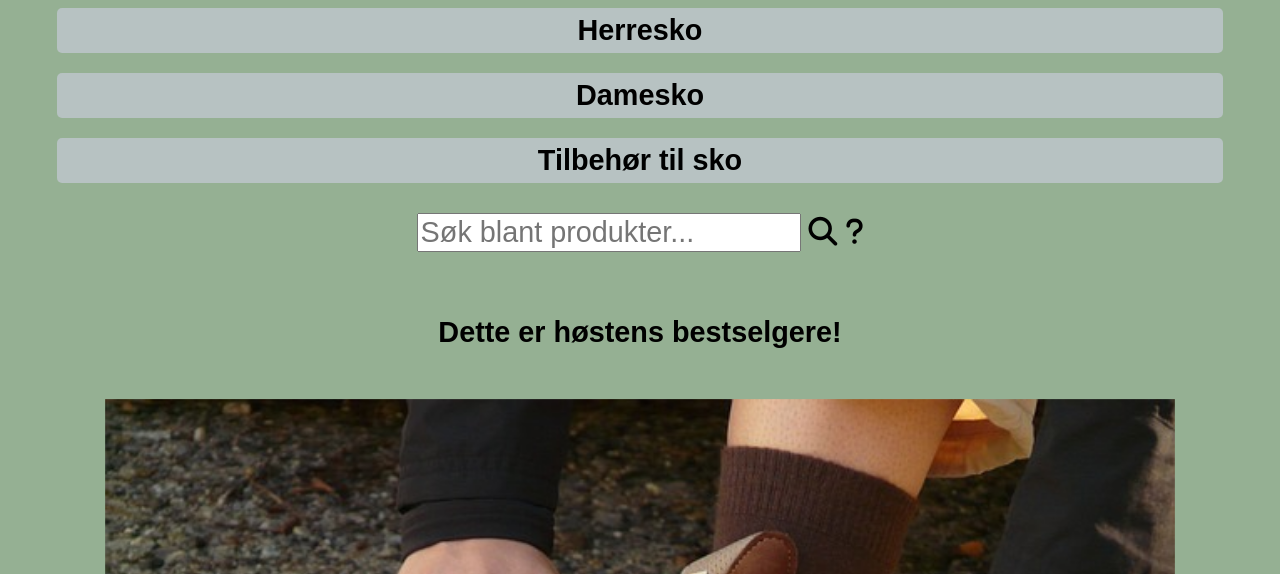
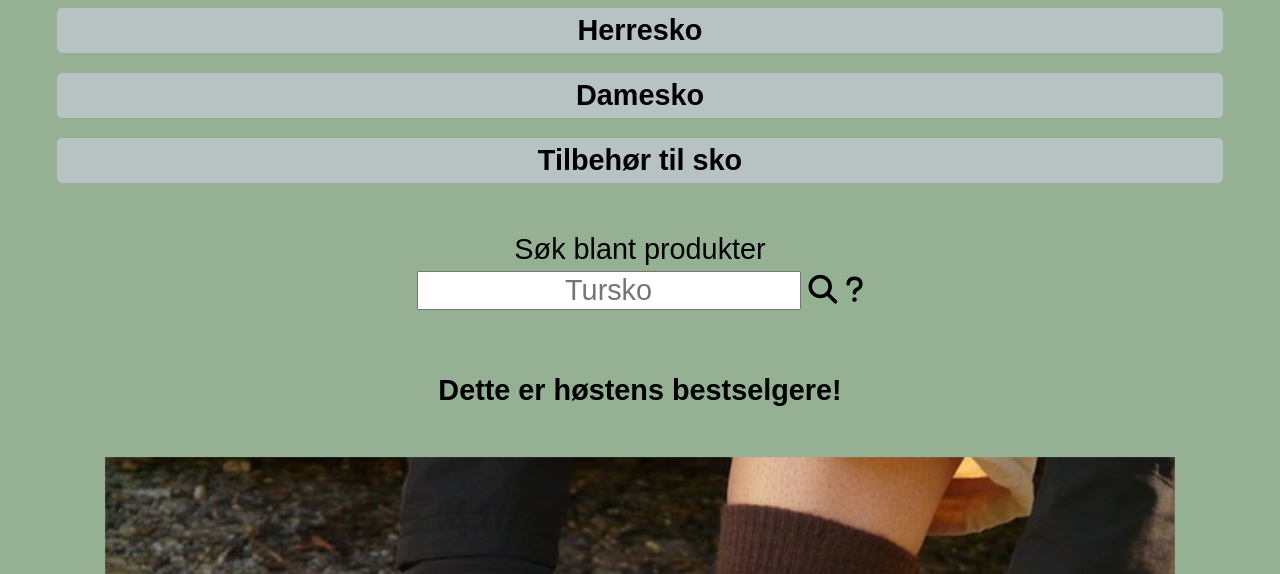
Before and after one commit to Vildedr/oblig4, a plain HTML site: page index.html in a window 1280 px wide. Shown: the part 226-800 px from the top of the page. Drawn offline with Linux system fonts and the light colour scheme.

Commit message:
Fiksa label

```diff
--- a/css/style.css
+++ b/css/style.css
@@ -86,12 +86,15 @@ main h1{
 
 #search{
     padding: 10px;
+    margin-top: 40px;
     text-align: center;
     font-size: 1rem;
 }
 
 .searchbar{
     font-size: 1rem;
+    margin-top: 5px;
+    text-align: center;
 }
 
 main h2{
--- a/index.html
+++ b/index.html
@@ -37,7 +37,8 @@
                 <a href="#" class="knapper">Tilbehør til sko</a>
             </section>
             <section id="search">
-                <input class="searchbar" type="text" placeholder="Søk blant produkter..." id="søk">
+                <label for="søk">Søk blant produkter</label>
+                <input class="searchbar" type="text" placeholder="Tursko" id="søk">
                 <i class="fa-solid fa-magnifying-glass"></i>
                 <i class="fa-solid fa-question"></i>
             </section>
```
